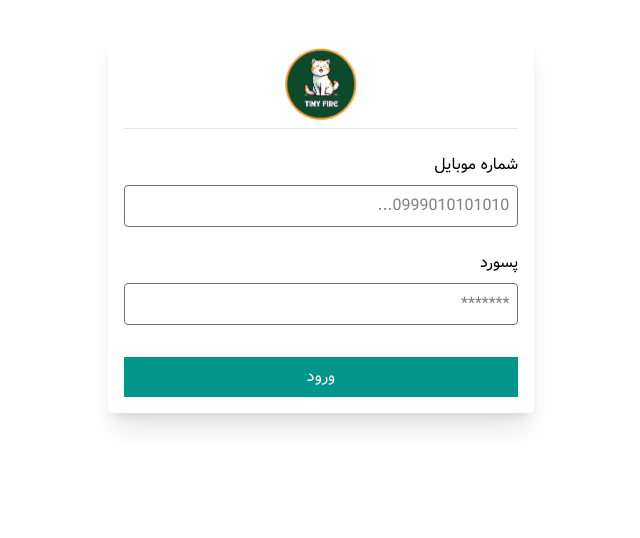
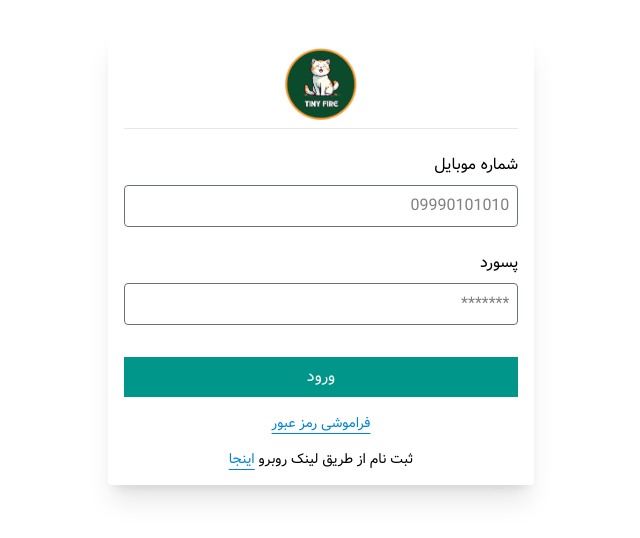
Before and after one commit to tarnasi/lighter-front, a Next.js app: page /panel/login in a window 1280 px wide. Shown: the top 538 px of the page, without its empty margins (445-1085 px from the left). Built offline with nearby package versions, Linux system fonts and the light colour scheme.

Commit message:
login page added

```diff
--- /dev/null
+++ b/apollo/ApolloWrapper.tsx
@@ -0,0 +1,32 @@
+'use client'
+
+import React, { ReactNode } from 'react';
+import {
+    ApolloClient,
+    ApolloProvider,
+    createHttpLink,
+    InMemoryCache,
+} from '@apollo/client'
+import { setContext } from '@apollo/client/link/context'
+
+
+export default function ApolloWrapper({ children }: { children: ReactNode }) {
+    const httpLink = createHttpLink({
+        uri: "http://localhost:4000/graphql"
+    });
+
+    const authLink = setContext((_, { headers }) => {
+    return {
+      headers: {
+        ...headers,
+      },
+    };
+  });
+
+    const client = new ApolloClient({
+        link: authLink.concat(httpLink),
+        cache: new InMemoryCache()
+    })
+
+    return <ApolloProvider client={client}>{children}</ApolloProvider>
+}
--- /dev/null
+++ b/apollo/queries.ts
@@ -0,0 +1,40 @@
+import { gql } from "@apollo/client";
+
+export const LOGIN_MUTATION = gql`
+  mutation Login($mobile: String!, $password: String!) {
+    login(mobile: $mobile, password: $password) {
+      token
+      user {
+        id
+        username
+        email
+        role
+      }
+    }
+  }
+`;
+
+export const REGISTER_MUTATION = gql`
+  mutation Register($username: String!, $email: String!, $password: String!) {
+    register(username: $username, email: $email, password: $password) {
+      token
+      user {
+        id
+        username
+        email
+        role
+      }
+    }
+  }
+`;
+
+export const ME_QUERY = gql`
+  query Me {
+    me {
+      id
+      username
+      email
+      role
+    }
+  }
+`;
--- a/app/layout.tsx
+++ b/app/layout.tsx
@@ -1,6 +1,6 @@
 import type { Metadata } from "next";
-import dayjs from 'dayjs'
 import "./globals.css";
+import ApolloWrapper from "@/apollo/ApolloWrapper";
 
 export const metadata: Metadata = {
   title: "پخش سوسنی",
@@ -13,12 +13,10 @@ export default function RootLayout({
   children: React.ReactNode;
 }>) {
   return (
-    <html lang="fa" dir="rtl">
-      <body
-        className={`antialiased bg-white`}
-      >
-        {children}
-      </body>
-    </html>
+    <ApolloWrapper>
+      <html lang="fa" dir="rtl">
+        <body className={`antialiased bg-white`}>{children}</body>
+      </html>
+    </ApolloWrapper>
   );
 }
--- a/app/panel/login/page.tsx
+++ b/app/panel/login/page.tsx
@@ -1,50 +1,12 @@
-import Image from "next/image";
-import Link from "next/link";
-import React from "react";
+import LoginForm from "@/components/forms/LoginForm";
 
 type Props = {};
 
 export default async function LoginPage({}: Props) {
+
   return (
     <div className="flex bg-white min-h-screen text-black justify-center w-full">
-      <form
-        action=""
-        method="POST"
-        className="h-full w-100 md:w-1/2 lg:w-1/3 mt-8 p-4 rounded shadow-xl"
-      >
-        <Link href="/" className="flex justify-center items-center gap-2 border-b border-gray-200 pb-2">
-          <Image src="/logo/logo-3.png" alt="tinyfire" width={72} height={72} />
-        </Link>
-        <div className="flex flex-col my-6">
-          <label htmlFor="mobile" className="mb-2">
-            شماره موبایل
-          </label>
-          <input
-            className="border border-gray-500 p-2 rounded"
-            type="text"
-            name="mobile"
-            id="mobile"
-            placeholder="0999010101010..."
-            autoComplete="tel"
-          />
-        </div>
-        <div className="flex flex-col my-2">
-          <label htmlFor="password" className="mb-2">
-            پسورد
-          </label>
-          <input
-            className="border border-gray-500 p-2 rounded"
-            type="password"
-            name="password"
-            id="password"
-            placeholder="*******"
-            autoComplete="current-password"
-          />
-        </div>
-        <div className="flex flex-col mt-8">
-          <button type="submit" className="bg-teal-600 hover:bg-teal-700 hover:cursor-pointer py-2 px-8 text-white">ورود</button>
-        </div>
-      </form>
+      <LoginForm />
     </div>
   );
 }
--- /dev/null
+++ b/components/forms/LoginForm.tsx
@@ -0,0 +1,132 @@
+"use client";
+
+import Link from "next/link";
+import Image from "next/image";
+import { useState } from "react";
+import { useMutation } from "@apollo/client";
+import { LOGIN_MUTATION } from "@/apollo/queries";
+
+const LoginForm = () => {
+  const [mobile, setMobile] = useState("");
+  const [password, setPassword] = useState("");
+  const [errors, setErrors] = useState<{ mobile?: string; password?: string }>(
+    {}
+  );
+
+  const [login, { loading, error, data }] = useMutation(LOGIN_MUTATION);
+
+  const validate = () => {
+    const newErrors: typeof errors = {};
+    if (!mobile) newErrors.mobile = "شماره موبایل الزامی است.";
+    else if (!/^09\d{9}$/.test(mobile))
+      newErrors.mobile = "شماره موبایل نامعتبر است.";
+
+    if (!password) newErrors.password = "رمز عبور الزامی است.";
+    else if (password.length < 6)
+      newErrors.password = "رمز عبور حداقل باید ۶ حرف باشد.";
+
+    setErrors(newErrors);
+    return Object.keys(newErrors).length === 0;
+  };
+
+  const handleSubmit = async (e: React.FormEvent) => {
+    e.preventDefault();
+    if (!validate()) return;
+
+    try {
+      const res = await login({ variables: { mobile, password } });
+      console.log("Login successful:", res.data);
+      // redirect, toast, etc.
+    } catch (err) {
+      console.error("Login error:", err);
+    }
+  };
+
+  return (
+    <form
+      onSubmit={handleSubmit}
+      className="h-full w-100 md:w-1/2 lg:w-1/3 mt-8 p-4 rounded shadow-xl"
+    >
+      <Link
+        href="/"
+        className="flex justify-center items-center gap-2 border-b border-gray-200 pb-2"
+      >
+        <Image src="/logo/logo-3.png" alt="tinyfire" width={72} height={72} />
+      </Link>
+
+      <div className="flex flex-col my-6">
+        <label htmlFor="mobile" className="mb-2">
+          شماره موبایل
+        </label>
+        <input
+          className="border border-gray-500 p-2 rounded"
+          type="text"
+          id="mobile"
+          value={mobile}
+          onChange={(e) => setMobile(e.target.value)}
+          placeholder="09990101010"
+          autoComplete="tel"
+        />
+        {errors.mobile && (
+          <span className="text-red-500 text-sm mt-1">{errors.mobile}</span>
+        )}
+      </div>
+
+      <div className="flex flex-col my-2">
+        <label htmlFor="password" className="mb-2">
+          پسورد
+        </label>
+        <input
+          className="border border-gray-500 p-2 rounded"
+          type="password"
+          id="password"
+          value={password}
+          onChange={(e) => setPassword(e.target.value)}
+          placeholder="*******"
+          autoComplete="current-password"
+        />
+        {errors.password && (
+          <span className="text-red-500 text-sm mt-1">{errors.password}</span>
+        )}
+      </div>
+
+      {error && (
+        <p className="text-red-600 text-sm mt-2">
+          خطا در ورود: {error.message}
+        </p>
+      )}
+
+      <div className="flex flex-col mt-8">
+        <button
+          type="submit"
+          disabled={loading}
+          className={`py-2 px-8 text-white ${
+            loading ? "bg-gray-500" : "bg-teal-600 hover:bg-teal-700"
+          }`}
+        >
+          {loading ? "در حال ورود..." : "ورود"}
+        </button>
+
+        <p className="text-center mt-4 text-sm">
+          <Link
+            className="text-sky-600 underline underline-offset-6"
+            href="/panel/reset-password"
+          >
+            فراموشی رمز عبور
+          </Link>
+        </p>
+        <p className="text-center mt-4 text-sm">
+          ثبت نام از طریق لینک روبرو{" "}
+          <Link
+            className="text-sky-600 underline underline-offset-6"
+            href="/panel/register"
+          >
+            اینجا
+          </Link>
+        </p>
+      </div>
+    </form>
+  );
+};
+
+export default LoginForm;
--- a/package.json
+++ b/package.json
@@ -9,8 +9,11 @@
     "lint": "next lint"
   },
   "dependencies": {
+    "@apollo/client": "^3.13.8",
     "dayjs": "^1.11.13",
+    "graphql": "^16.11.0",
     "jalaliday": "^2.3.0",
+    "js-cookie": "^3.0.5",
     "next": "15.3.1",
     "react": "^19.0.0",
     "react-dom": "^19.0.0",
```
Also changed, not shown: 1 other file (tests, documents, lock files or other folders).
